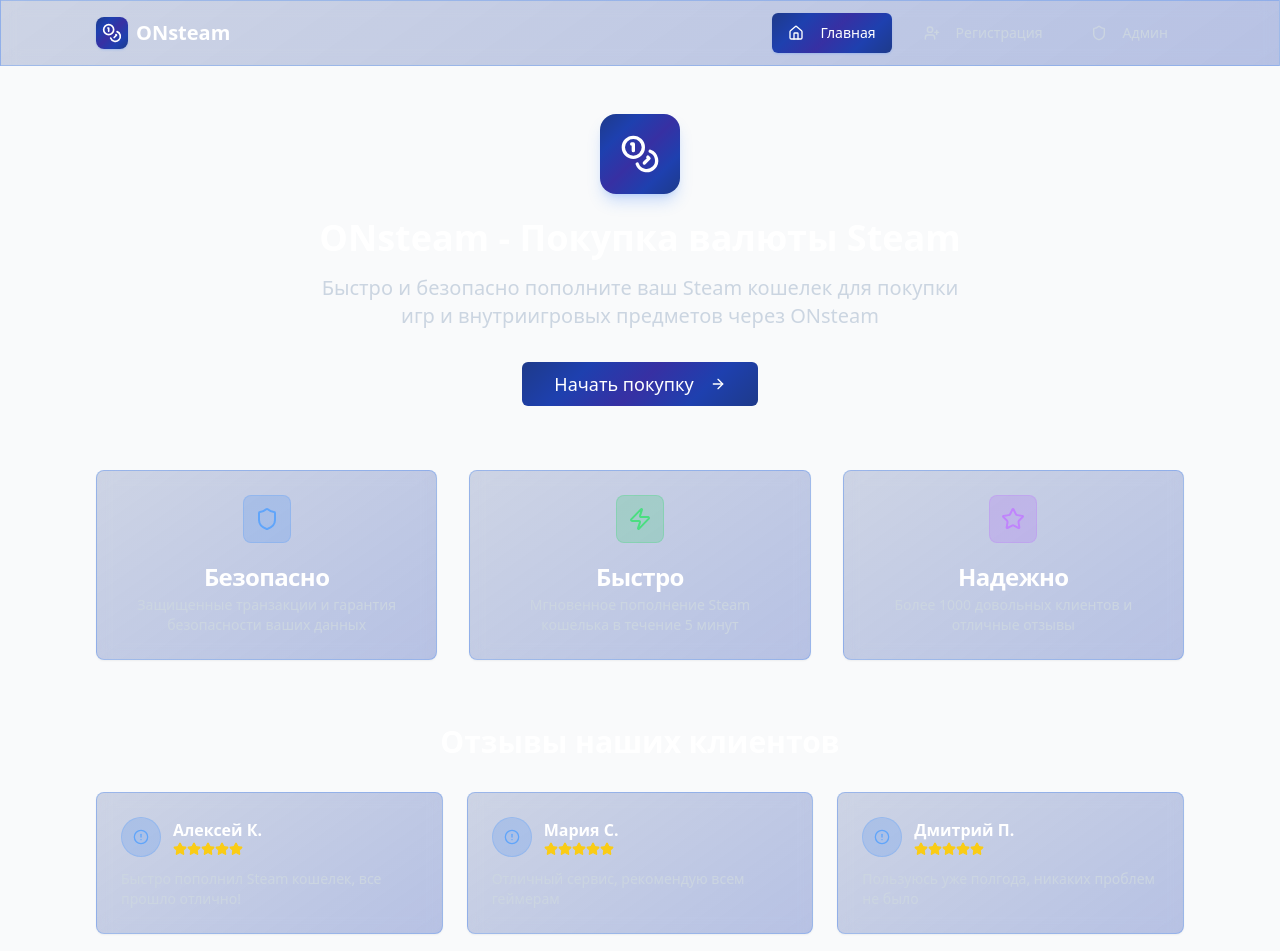
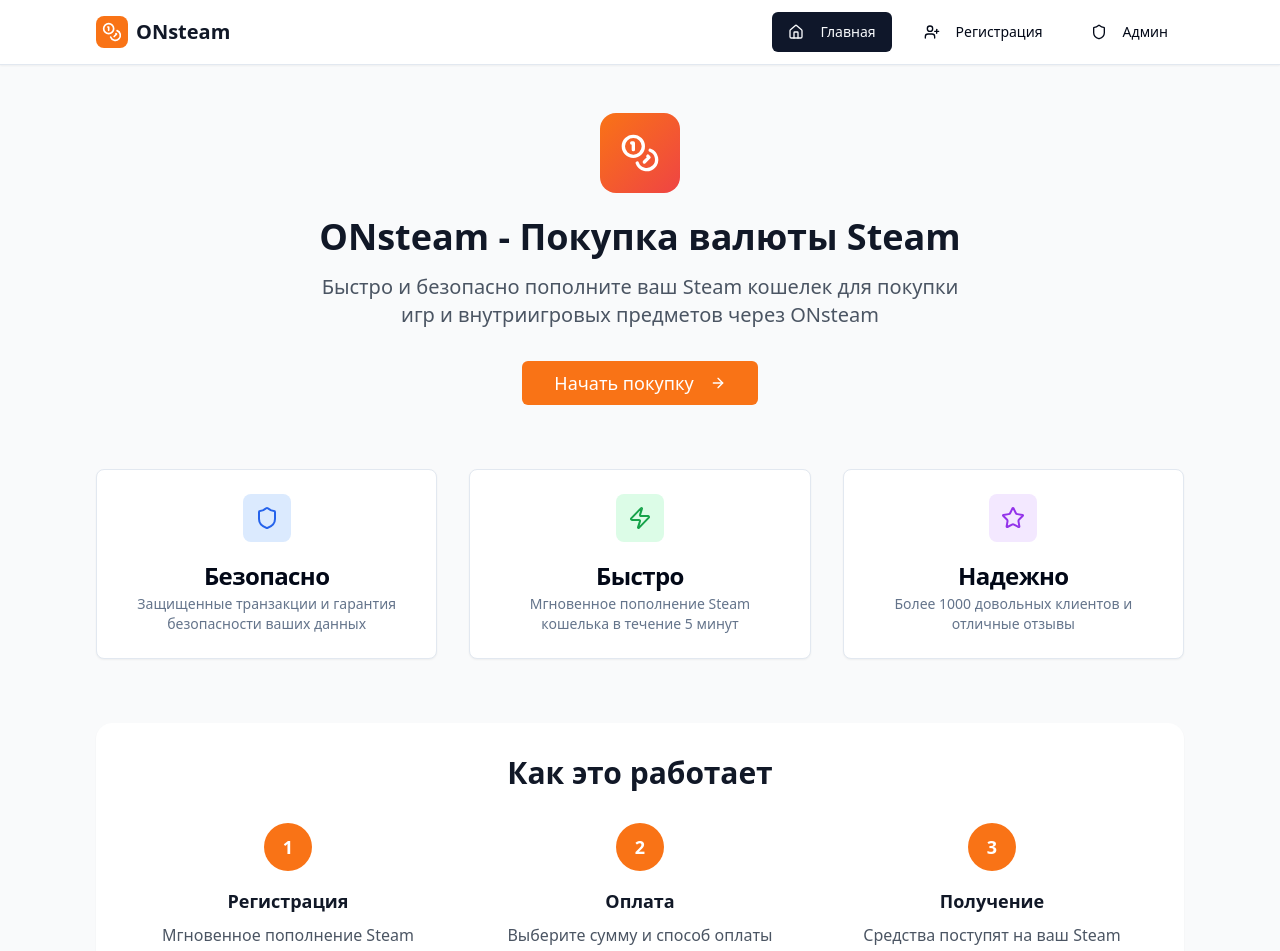
Before and after one commit to pr-poehali-dev/cs2-caviar-site, a React (Vite) app: page / in a window 1280 px wide. Shown: the top 951 px of the page. Built offline with nearby package versions, Linux system fonts and the light colour scheme.

Commit message:
Обновление 1 компонентов (восстановлено из f353647)

```diff
--- a/src/components/HomePage.tsx
+++ b/src/components/HomePage.tsx
@@ -13,90 +13,26 @@ interface HomePageProps {
 }
 
 const HomePage = ({ onGetStarted }: HomePageProps) => {
-  const reviews = [
-    {
-      name: "Алексей К.",
-      text: "Быстро пополнил Steam кошелек, все прошло отлично!",
-      rating: 5,
-    },
-    {
-      name: "Мария С.",
-      text: "Отличный сервис, рекомендую всем геймерам",
-      rating: 5,
-    },
-    {
-      name: "Дмитрий П.",
-      text: "Пользуюсь уже полгода, никаких проблем не было",
-      rating: 5,
-    },
-    {
-      name: "Анна В.",
-      text: "Самый удобный способ пополнения Steam",
-      rating: 4,
-    },
-    {
-      name: "Игорь Т.",
-      text: "Быстро, надежно, безопасно - все как обещали",
-      rating: 5,
-    },
-    {
-      name: "Елена Р.",
-      text: "Пополнила аккаунт за 3 минуты, супер!",
-      rating: 5,
-    },
-    {
-      name: "Владимир Н.",
-      text: "Отзывчивая поддержка и быстрые транзакции",
-      rating: 4,
-    },
-    {
-      name: "Ольга М.",
-      text: "Пользуюсь только ONsteam для покупок игр",
-      rating: 5,
-    },
-    {
-      name: "Сергей Л.",
-      text: "Удобный интерфейс и мгновенное зачисление",
-      rating: 5,
-    },
-    {
-      name: "Татьяна Ж.",
-      text: "Безопасно пополнила кошелек, спасибо!",
-      rating: 4,
-    },
-    {
-      name: "Андрей К.",
-      text: "Лучший сервис для пополнения Steam",
-      rating: 5,
-    },
-    { name: "Юлия Б.", text: "Быстро, просто и без комиссий", rating: 5 },
-    {
-      name: "Максим Г.",
-      text: "Пользуюсь постоянно, всегда все работает",
-      rating: 5,
-    },
-  ];
-
   return (
     <div className="max-w-6xl mx-auto px-4 sm:px-6 lg:px-8 py-12">
       {/* Hero Section */}
       <div className="text-center mb-16">
         <div className="mb-6">
-          <div className="w-20 h-20 steam-gradient rounded-2xl mx-auto flex items-center justify-center mb-4 shadow-lg shadow-blue-500/25">
+          <div className="w-20 h-20 bg-gradient-to-br from-orange-500 to-red-500 rounded-2xl mx-auto flex items-center justify-center mb-4">
             <Icon name="Coins" size={40} className="text-white" />
           </div>
         </div>
-        <h1 className="text-4xl font-bold text-white mb-4">
+        <h1 className="text-4xl font-bold text-gray-900 mb-4">
           ONsteam - Покупка валюты Steam
         </h1>
-        <p className="text-xl text-slate-300 mb-8 max-w-2xl mx-auto">
+        <p className="text-xl text-gray-600 mb-8 max-w-2xl mx-auto">
           Быстро и безопасно пополните ваш Steam кошелек для покупки игр и
           внутриигровых предметов через ONsteam
         </p>
         <Button
           onClick={onGetStarted}
           size="lg"
-          className="steam-gradient hover:shadow-lg hover:shadow-blue-500/25 text-white px-8 py-3 text-lg transition-all duration-300"
+          className="bg-orange-500 hover:bg-orange-600 text-white px-8 py-3 text-lg"
         >
           Начать покупку
           <Icon name="ArrowRight" size={20} className="ml-2" />
@@ -105,116 +41,77 @@ const HomePage = ({ onGetStarted }: HomePageProps) => {
 
       {/* Features */}
       <div className="grid md:grid-cols-3 gap-8 mb-16">
-        <Card className="steam-card text-center hover:shadow-lg hover:shadow-blue-500/10 transition-all duration-300">
+        <Card className="text-center hover:shadow-lg transition-shadow">
           <CardHeader>
-            <div className="w-12 h-12 bg-blue-500/20 border border-blue-400/30 rounded-lg mx-auto mb-4 flex items-center justify-center">
-              <Icon name="Shield" size={24} className="text-blue-400" />
+            <div className="w-12 h-12 bg-blue-100 rounded-lg mx-auto mb-4 flex items-center justify-center">
+              <Icon name="Shield" size={24} className="text-blue-600" />
             </div>
-            <CardTitle className="text-white">Безопасно</CardTitle>
-            <CardDescription className="text-slate-300">
+            <CardTitle>Безопасно</CardTitle>
+            <CardDescription>
               Защищенные транзакции и гарантия безопасности ваших данных
             </CardDescription>
           </CardHeader>
         </Card>
 
-        <Card className="steam-card text-center hover:shadow-lg hover:shadow-blue-500/10 transition-all duration-300">
+        <Card className="text-center hover:shadow-lg transition-shadow">
           <CardHeader>
-            <div className="w-12 h-12 bg-green-500/20 border border-green-400/30 rounded-lg mx-auto mb-4 flex items-center justify-center">
-              <Icon name="Zap" size={24} className="text-green-400" />
+            <div className="w-12 h-12 bg-green-100 rounded-lg mx-auto mb-4 flex items-center justify-center">
+              <Icon name="Zap" size={24} className="text-green-600" />
             </div>
-            <CardTitle className="text-white">Быстро</CardTitle>
-            <CardDescription className="text-slate-300">
+            <CardTitle>Быстро</CardTitle>
+            <CardDescription>
               Мгновенное пополнение Steam кошелька в течение 5 минут
             </CardDescription>
           </CardHeader>
         </Card>
 
-        <Card className="steam-card text-center hover:shadow-lg hover:shadow-blue-500/10 transition-all duration-300">
+        <Card className="text-center hover:shadow-lg transition-shadow">
           <CardHeader>
-            <div className="w-12 h-12 bg-purple-500/20 border border-purple-400/30 rounded-lg mx-auto mb-4 flex items-center justify-center">
-              <Icon name="Star" size={24} className="text-purple-400" />
+            <div className="w-12 h-12 bg-purple-100 rounded-lg mx-auto mb-4 flex items-center justify-center">
+              <Icon name="Star" size={24} className="text-purple-600" />
             </div>
-            <CardTitle className="text-white">Надежно</CardTitle>
-            <CardDescription className="text-slate-300">
+            <CardTitle>Надежно</CardTitle>
+            <CardDescription>
               Более 1000 довольных клиентов и отличные отзывы
             </CardDescription>
           </CardHeader>
         </Card>
       </div>
 
-      {/* Reviews Section */}
-      <div className="mb-16">
-        <h2 className="text-3xl font-bold text-center text-white mb-8">
-          Отзывы наших клиентов
-        </h2>
-        <div className="grid md:grid-cols-2 lg:grid-cols-3 gap-6">
-          {reviews.map((review, index) => (
-            <Card
-              key={index}
-              className="steam-card hover:shadow-lg hover:shadow-blue-500/10 transition-all duration-300"
-            >
-              <CardContent className="pt-6">
-                <div className="flex items-center mb-3">
-                  <div className="w-10 h-10 bg-blue-500/20 border border-blue-400/30 rounded-full flex items-center justify-center mr-3">
-                    <Icon name="User" size={16} className="text-blue-400" />
-                  </div>
-                  <div>
-                    <h4 className="font-semibold text-white">{review.name}</h4>
-                    <div className="flex">
-                      {[...Array(5)].map((_, i) => (
-                        <Icon
-                          key={i}
-                          name="Star"
-                          size={14}
-                          className={
-                            i < review.rating
-                              ? "text-yellow-400 fill-current"
-                              : "text-slate-600"
-                          }
-                        />
-                      ))}
-                    </div>
-                  </div>
-                </div>
-                <p className="text-slate-300 text-sm">{review.text}</p>
-              </CardContent>
-            </Card>
-          ))}
-        </div>
-      </div>
-
       {/* How it works */}
-      <div className="steam-card rounded-2xl p-8">
-        <h2 className="text-3xl font-bold text-center text-white mb-8">
+      <div className="bg-white rounded-2xl p-8 shadow-sm">
+        <h2 className="text-3xl font-bold text-center text-gray-900 mb-8">
           Как это работает
         </h2>
         <div className="grid md:grid-cols-3 gap-8">
           <div className="text-center">
-            <div className="w-12 h-12 steam-gradient rounded-full mx-auto mb-4 flex items-center justify-center text-white font-bold text-lg shadow-lg shadow-blue-500/25">
+            <div className="w-12 h-12 bg-orange-500 rounded-full mx-auto mb-4 flex items-center justify-center text-white font-bold text-lg">
               1
             </div>
-            <h3 className="text-lg font-semibold text-white mb-2">
+            <h3 className="text-lg font-semibold text-gray-900 mb-2">
               Регистрация
             </h3>
-            <p className="text-slate-300">
+            <p className="text-gray-600">
               Мгновенное пополнение Steam кошелька в течение 15 минут
             </p>
           </div>
 
           <div className="text-center">
-            <div className="w-12 h-12 steam-gradient rounded-full mx-auto mb-4 flex items-center justify-center text-white font-bold text-lg shadow-lg shadow-blue-500/25">
+            <div className="w-12 h-12 bg-orange-500 rounded-full mx-auto mb-4 flex items-center justify-center text-white font-bold text-lg">
               2
             </div>
-            <h3 className="text-lg font-semibold text-white mb-2">Оплата</h3>
-            <p className="text-slate-300">Выберите сумму и способ оплаты</p>
+            <h3 className="text-lg font-semibold text-gray-900 mb-2">Оплата</h3>
+            <p className="text-gray-600">Выберите сумму и способ оплаты</p>
           </div>
 
           <div className="text-center">
-            <div className="w-12 h-12 steam-gradient rounded-full mx-auto mb-4 flex items-center justify-center text-white font-bold text-lg shadow-lg shadow-blue-500/25">
+            <div className="w-12 h-12 bg-orange-500 rounded-full mx-auto mb-4 flex items-center justify-center text-white font-bold text-lg">
               3
             </div>
-            <h3 className="text-lg font-semibold text-white mb-2">Получение</h3>
-            <p className="text-slate-300">
+            <h3 className="text-lg font-semibold text-gray-900 mb-2">
+              Получение
+            </h3>
+            <p className="text-gray-600">
               Средства поступят на ваш Steam аккаунт
             </p>
           </div>
--- a/src/components/Navigation.tsx
+++ b/src/components/Navigation.tsx
@@ -8,25 +8,21 @@ interface NavigationProps {
 
 const Navigation = ({ currentPage, onPageChange }: NavigationProps) => {
   return (
-    <nav className="steam-card border-b border-blue-500/20">
+    <nav className="bg-white shadow-sm border-b">
       <div className="max-w-6xl mx-auto px-4 sm:px-6 lg:px-8">
         <div className="flex justify-between items-center h-16">
           <div className="flex items-center space-x-2">
-            <div className="w-8 h-8 steam-gradient rounded-lg flex items-center justify-center shadow-sm shadow-blue-500/25">
+            <div className="w-8 h-8 bg-orange-500 rounded-lg flex items-center justify-center">
               <Icon name="Coins" size={20} className="text-white" />
             </div>
-            <span className="text-xl font-bold text-white">ONsteam</span>
+            <span className="text-xl font-bold text-gray-900">ONsteam</span>
           </div>
 
           <div className="flex space-x-4">
             <Button
               variant={currentPage === "home" ? "default" : "ghost"}
               onClick={() => onPageChange("home")}
-              className={`flex items-center space-x-2 ${
-                currentPage === "home"
-                  ? "steam-gradient text-white shadow-sm shadow-blue-500/25"
-                  : "text-slate-300 hover:text-white hover:bg-blue-500/10"
-              }`}
+              className="flex items-center space-x-2"
             >
               <Icon name="Home" size={16} />
               <span>Главная</span>
@@ -35,11 +31,7 @@ const Navigation = ({ currentPage, onPageChange }: NavigationProps) => {
             <Button
               variant={currentPage === "form" ? "default" : "ghost"}
               onClick={() => onPageChange("form")}
-              className={`flex items-center space-x-2 ${
-                currentPage === "form"
-                  ? "steam-gradient text-white shadow-sm shadow-blue-500/25"
-                  : "text-slate-300 hover:text-white hover:bg-blue-500/10"
-              }`}
+              className="flex items-center space-x-2"
             >
               <Icon name="UserPlus" size={16} />
               <span>Регистрация</span>
@@ -48,11 +40,7 @@ const Navigation = ({ currentPage, onPageChange }: NavigationProps) => {
             <Button
               variant={currentPage === "admin" ? "default" : "ghost"}
               onClick={() => onPageChange("admin")}
-              className={`flex items-center space-x-2 ${
-                currentPage === "admin"
-                  ? "steam-gradient text-white shadow-sm shadow-blue-500/25"
-                  : "text-slate-300 hover:text-white hover:bg-blue-500/10"
-              }`}
+              className="flex items-center space-x-2"
             >
               <Icon name="Shield" size={16} />
               <span>Админ</span>
--- a/src/index.css
+++ b/src/index.css
@@ -4,48 +4,89 @@
 
 @layer base {
   :root {
-    --background: 216 28% 7%;
-    --foreground: 213 31% 91%;
+    --background: 0 0% 100%;
+    --foreground: 222.2 84% 4.9%;
 
-    --card: 217 33% 17%;
-    --card-foreground: 213 31% 91%;
+    --card: 0 0% 100%;
+    --card-foreground: 222.2 84% 4.9%;
 
-    --popover: 217 33% 17%;
-    --popover-foreground: 213 31% 91%;
+    --popover: 0 0% 100%;
+    --popover-foreground: 222.2 84% 4.9%;
 
-    --primary: 199 89% 48%;
-    --primary-foreground: 0 0% 100%;
+    --primary: 222.2 47.4% 11.2%;
+    --primary-foreground: 210 40% 98%;
 
-    --secondary: 217 33% 17%;
-    --secondary-foreground: 213 31% 91%;
+    --secondary: 210 40% 96.1%;
+    --secondary-foreground: 222.2 47.4% 11.2%;
 
-    --muted: 215 28% 17%;
-    --muted-foreground: 217 10% 64.9%;
+    --muted: 210 40% 96.1%;
+    --muted-foreground: 215.4 16.3% 46.9%;
 
-    --accent: 199 89% 48%;
-    --accent-foreground: 0 0% 100%;
+    --accent: 210 40% 96.1%;
+    --accent-foreground: 222.2 47.4% 11.2%;
 
     --destructive: 0 84.2% 60.2%;
     --destructive-foreground: 210 40% 98%;
 
-    --border: 215 28% 17%;
-    --input: 215 28% 17%;
-    --ring: 199 89% 48%;
+    --border: 214.3 31.8% 91.4%;
+    --input: 214.3 31.8% 91.4%;
+    --ring: 222.2 84% 4.9%;
 
     --radius: 0.5rem;
 
-    --sidebar-background: 216 28% 7%;
-    --sidebar-foreground: 213 31% 91%;
-    --sidebar-primary: 199 89% 48%;
-    --sidebar-primary-foreground: 0 0% 100%;
-    --sidebar-accent: 217 33% 17%;
-    --sidebar-accent-foreground: 213 31% 91%;
-    --sidebar-border: 215 28% 17%;
-    --sidebar-ring: 199 89% 48%;
+    --sidebar-background: 0 0% 98%;
+
+    --sidebar-foreground: 240 5.3% 26.1%;
+
+    --sidebar-primary: 240 5.9% 10%;
+
+    --sidebar-primary-foreground: 0 0% 98%;
+
+    --sidebar-accent: 240 4.8% 95.9%;
+
+    --sidebar-accent-foreground: 240 5.9% 10%;
+
+    --sidebar-border: 220 13% 91%;
+
+    --sidebar-ring: 217.2 91.2% 59.8%;
   }
 
-  body {
-    @apply bg-gradient-to-br from-slate-900 via-slate-800 to-slate-900 text-foreground min-h-screen;
+  .dark {
+    --background: 222.2 84% 4.9%;
+    --foreground: 210 40% 98%;
+
+    --card: 222.2 84% 4.9%;
+    --card-foreground: 210 40% 98%;
+
+    --popover: 222.2 84% 4.9%;
+    --popover-foreground: 210 40% 98%;
+
+    --primary: 210 40% 98%;
+    --primary-foreground: 222.2 47.4% 11.2%;
+
+    --secondary: 217.2 32.6% 17.5%;
+    --secondary-foreground: 210 40% 98%;
+
+    --muted: 217.2 32.6% 17.5%;
+    --muted-foreground: 215 20.2% 65.1%;
+
+    --accent: 217.2 32.6% 17.5%;
+    --accent-foreground: 210 40% 98%;
+
+    --destructive: 0 62.8% 30.6%;
+    --destructive-foreground: 210 40% 98%;
+
+    --border: 217.2 32.6% 17.5%;
+    --input: 217.2 32.6% 17.5%;
+    --ring: 212.7 26.8% 83.9%;
+    --sidebar-background: 240 5.9% 10%;
+    --sidebar-foreground: 240 4.8% 95.9%;
+    --sidebar-primary: 224.3 76.3% 48%;
+    --sidebar-primary-foreground: 0 0% 100%;
+    --sidebar-accent: 240 3.7% 15.9%;
+    --sidebar-accent-foreground: 240 4.8% 95.9%;
+    --sidebar-border: 240 3.7% 15.9%;
+    --sidebar-ring: 217.2 91.2% 59.8%;
   }
 }
 
@@ -53,26 +94,8 @@
   * {
     @apply border-border;
   }
+
+  body {
+    @apply bg-background text-foreground;
+  }
 }
-
-/* Steam-style gradients */
-.steam-gradient {
-  background: linear-gradient(
-    135deg,
-    #1e3a8a 0%,
-    #1e40af 25%,
-    #3730a3 50%,
-    #1e40af 75%,
-    #1e3a8a 100%
-  );
-}
-
-.steam-card {
-  background: linear-gradient(
-    145deg,
-    rgba(30, 58, 138, 0.2) 0%,
-    rgba(30, 64, 175, 0.3) 100%
-  );
-  border: 1px solid rgba(59, 130, 246, 0.3);
-  backdrop-filter: blur(10px);
-}
```
Also changed, not shown: src/components/SteamDataForm.tsx (+10 -26 lines).
